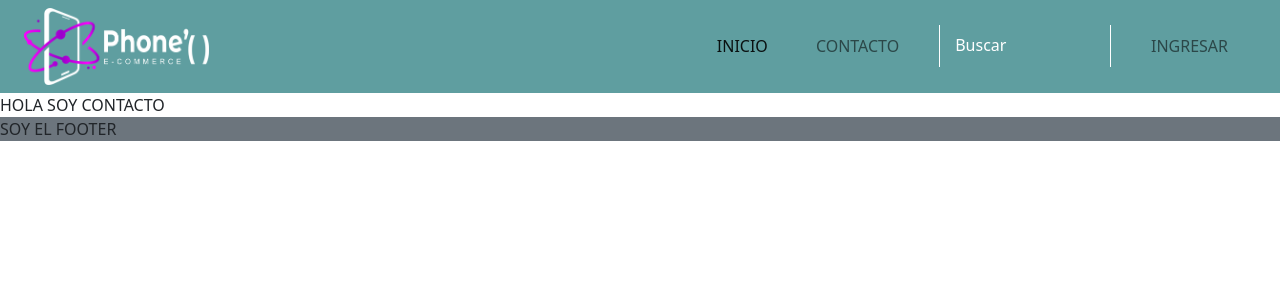
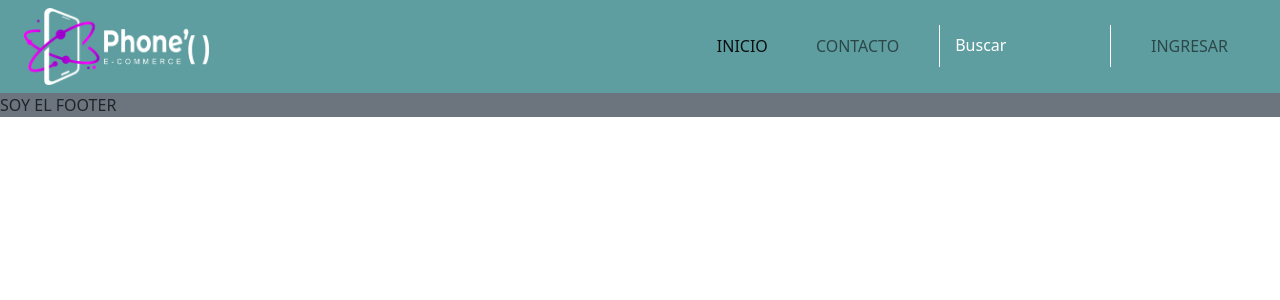
Before and after one commit to MaxLezano/SoftDev-frontend, a React (Create React App) app: page /contact in a window 1280 px wide. Shown: the top 300 px of the page. Built offline with nearby package versions, Linux system fonts and the light colour scheme.

Commit message:
commit para borrar branch

```diff
--- a/src/App.js
+++ b/src/App.js
@@ -3,7 +3,6 @@ import { Routes, Route } from 'react-router-dom';
 import Footer from './components/Footer/Footer';
 import Header from './components/Header/Header';
 import Home from './pages/home';
-import Contact from './pages/contact';
 
 function App() {
   return (
@@ -11,7 +10,6 @@ function App() {
       <Header />
       <Routes>
         <Route path='/' element={<Home />}/>
-        <Route path='/contact' element={<Contact />}/>
       </Routes>
       <Footer />
     </>
--- a/src/components/Button/Button.js
+++ /dev/null
@@ -1,9 +0,0 @@
-import React from 'react';
-
-function Button({ classNameButton, description }) {
-  return (
-    <button className={classNameButton}>{description}</button>
-  );
-}
-
-export default Button;
--- a/src/components/Header/Header.js
+++ b/src/components/Header/Header.js
@@ -1,7 +1,6 @@
 import React from 'react';
 import { Link } from 'react-router-dom';
 import logoBlack from '../../assets/images/logo-black.png';
-import Button from '../Button/Button';
 import Input from '../Input/Input';
 import './Header.css';
 
@@ -19,13 +18,13 @@ function Header() {
               <Link reloadDocument className='nav-link active' aria-current='page' to='/'>INICIO</Link>
             </li>
             <li className='nav-item text-center mx-3'>
-              <Button classNameButton='nav-link btn border-0' description='CONTACTO'/>
+              <button class='nav-link btn border-0'>CONTACTO</button>
             </li>
             <form className='col-8 col-lg-2 mx-3' role='search'>
               <Input labelText='Buscar' />
             </form>
             <li className='nav-item text-center mx-3'>
-              <Button  classNameButton='nav-link btn border-0' description='INGRESAR'/>
+              <button className='nav-link btn border-0'>INGRESAR</button>
             </li>
           </ul>
         </div>
--- a/src/pages/contact.js
+++ /dev/null
@@ -1,9 +0,0 @@
-import React from 'react';
-
-function contact() {
-  return (
-    <div>HOLA SOY CONTACTO</div>
-  );
-}
-
-export default contact;
```
